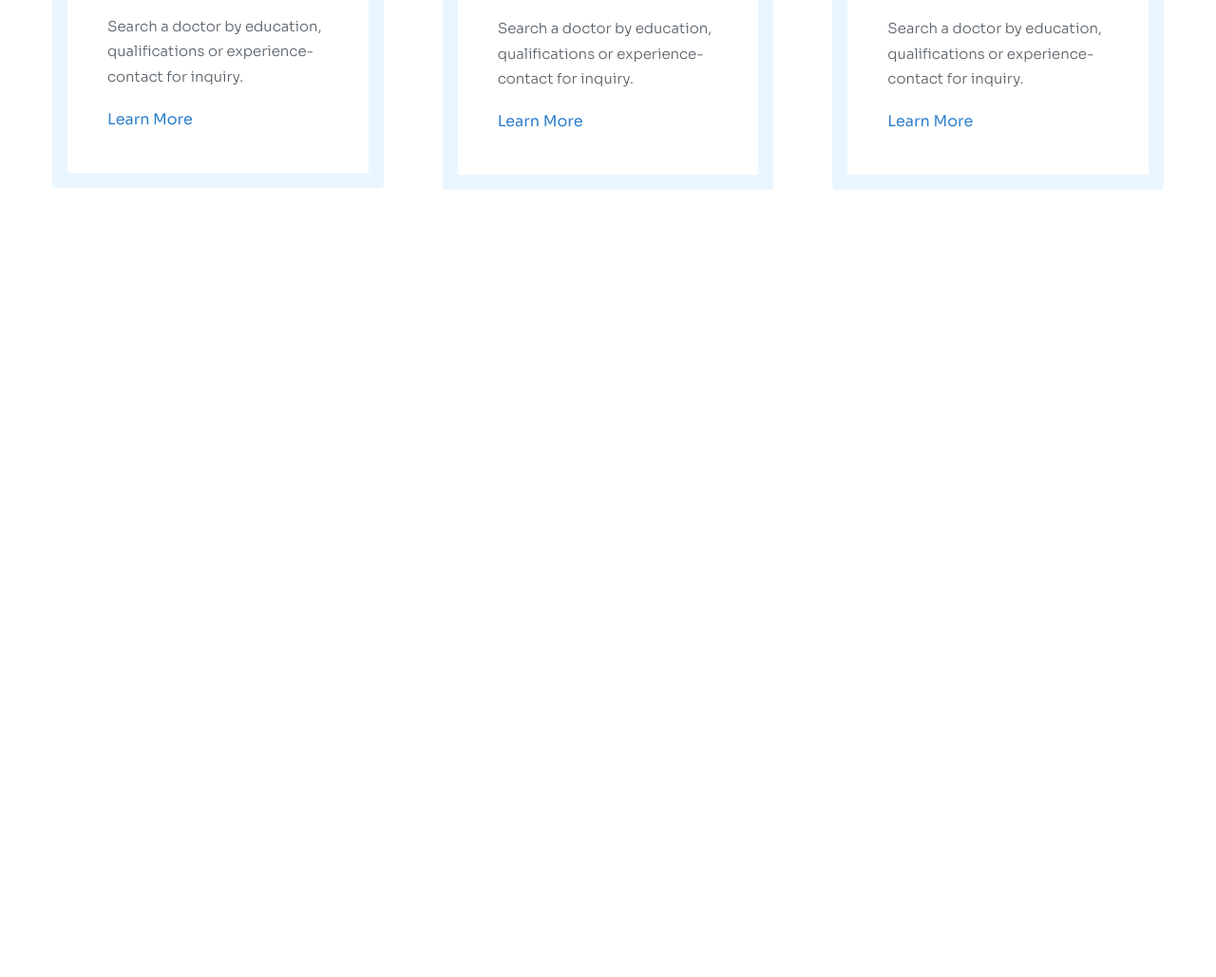
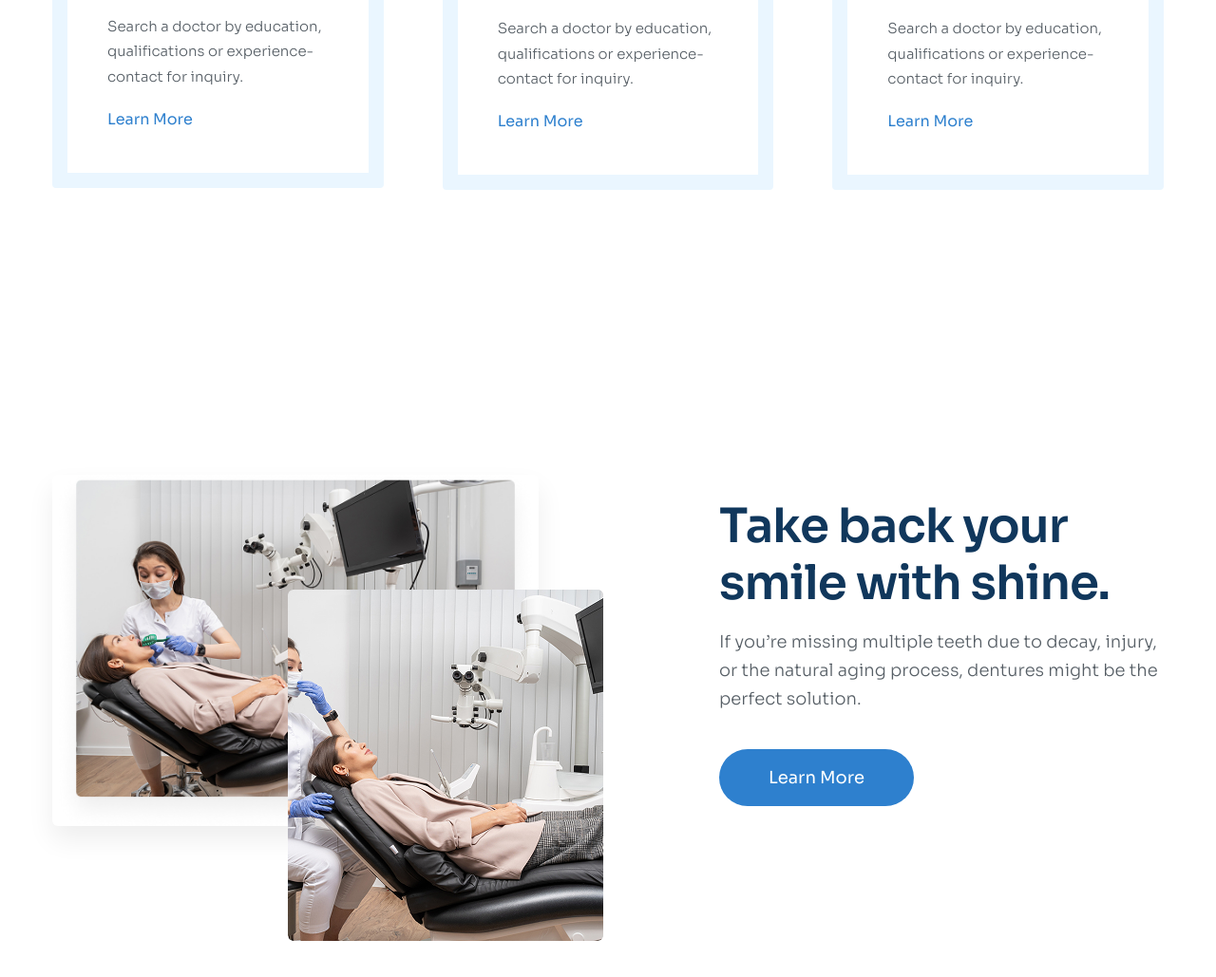
Before and after one commit to trungnguyen1221999/figma-project-html-css-3, a plain HTML site: page index.html in a window 1280 px wide. Shown: the part 2429-3458 px from the top of the page at 95% size. Before the commit the page ends 2729 px from the top, so only its background shows below. Drawn offline with Linux system fonts and the light colour scheme.

Commit message:
appointment

```diff
--- a/index.html
+++ b/index.html
@@ -225,5 +225,28 @@
         </section>
       </div>
     </section>
+
+    <section class="appointment">
+      <div class="appointment-container container">
+        <figure class="appointment__left">
+          <img src="./image/row.png" alt="" class="appointment__img--large" />
+          <img
+            src="./image/column.png"
+            alt=""
+            class="appointment__img--small"
+          />
+        </figure>
+        <section class="appointment__right">
+          <h2 class="h2 appointment__heading">
+            Take back your smile with shine.
+          </h2>
+          <p class="desc appointment__desc">
+            If you’re missing multiple teeth due to decay, injury, or the
+            natural aging process, dentures might be the perfect solution.
+          </p>
+          <a href="" class="btn appointment__btn--learnMore">Learn More</a>
+        </section>
+      </div>
+    </section>
   </body>
 </html>
--- a/style.css
+++ b/style.css
@@ -343,3 +343,44 @@ h3 {
   transform: translateY(-30px);
   cursor: pointer;
 }
+
+/* appointment */
+
+.appointment {
+  background-color: #fff;
+  margin: 170px 0;
+}
+
+.appointment__left {
+  width: 50%;
+  position: relative;
+}
+
+.appointment__right {
+  width: 40%;
+}
+.appointment__img--large {
+  width: 512px;
+  height: 370px;
+  border-radius: 6px;
+  box-shadow: 0px 14px 28px 0px rgba(0, 0, 0, 0.07);
+}
+
+.appointment__img--small {
+  position: absolute;
+  width: 332px;
+  height: 370px;
+  border-radius: 6px;
+  background: lightgray 50% / cover no-repeat;
+  top: 121px;
+  right: 5px;
+}
+
+.appointment__heading {
+  text-align: left;
+}
+
+.appointment__desc {
+  padding-top: 18px;
+  padding-bottom: 38px;
+}
```
